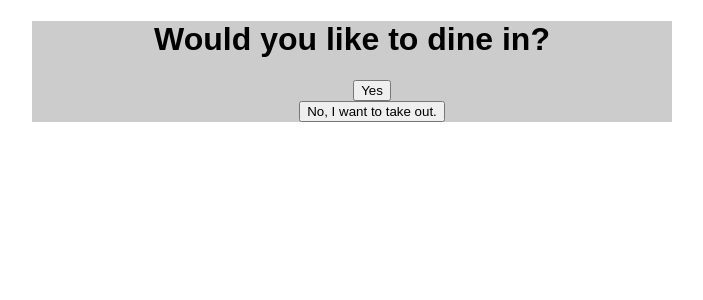
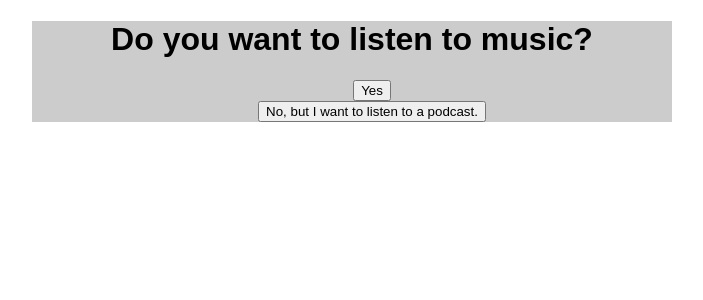
Before and after one commit to alliestehney/audioSelection, a React (Create React App) app: page / in a window 1280 px wide. Shown: the top 300 px of the page, without its empty margins (288-991 px from the left). Built offline with nearby package versions, Linux system fonts and the light colour scheme.

Commit message:
Answer to first question saved to state; music component added

```diff
--- a/src/actions/index.js
+++ b/src/actions/index.js
@@ -0,0 +1,6 @@
+export function showMusicGenre(audiotype) {
+	return {
+		type: "SHOW_MUSIC_GENRE",
+		audiotype
+	}
+}
--- a/src/components/App.js
+++ b/src/components/App.js
@@ -1,14 +1,31 @@
 import React, { Component } from 'react';
-import MealType from './MealType';
+import { connect } from 'react-redux';
+import AudioType from './AudioType';
+import MusicGenre from './MusicGenre';
 
 class App extends Component {
   render() {
-    return (
-      <div className="App">
-      		<MealType />
-      </div>
-    );
+
+  	if (this.props.currentComponent === "audio_type") {
+  		return (
+  			<AudioType />
+  		);
+  	} else if (this.props.currentComponent === "music_genre_list") {
+  		return (
+  			<MusicGenre />
+  		);
+  	} else {
+  		return (
+  			<AudioType />
+  		)
+  	}
   }
 }
 
-export default App;
+function mapStateToProps(state) {
+	return {
+		currentComponent: state.currentComponent
+	}
+}
+
+export default connect(mapStateToProps)(App);
--- /dev/null
+++ b/src/components/AudioType.js
@@ -0,0 +1,32 @@
+import React, { Component } from 'react';
+import { connect } from 'react-redux';
+import { showMusicGenre } from '../actions';
+
+class AudioType extends Component {
+
+	render() {
+
+		return(
+			<div className="MealTypeForm">
+				<h1>Do you want to listen to music?</h1>
+				<ul className="MealTypes">
+					<li><button type="button" value="music" onClick={this.handleInputChange.bind(this)}>Yes</button></li>
+					<li><button type="button" value="podcast" onClick={this.handleInputChange.bind(this)}>No, but I want to listen to a podcast.</button></li>
+				</ul>
+			</div>
+		);
+	}
+
+	handleInputChange(event) {
+		const VAL = event.currentTarget.value;
+		console.log("HANDLE INPUT: ", VAL);
+		console.log(event.currentTarget.value);
+		this.props.onClick(event.currentTarget.value);
+	}
+}
+
+const mapActionsToProps = {
+	onClick: showMusicGenre
+}
+
+export default connect(null, mapActionsToProps)(AudioType);
--- a/src/components/MealType.js
+++ /dev/null
@@ -1,24 +0,0 @@
-import React, { Component } from 'react';
-
-class MealType extends Component {
-
-	render() {
-
-		return(
-			<div className="MealTypeForm">
-				<h1>Would you like to dine in?</h1>
-				<ul className="MealTypes">
-					<li><button type="button" value="dineIn" onClick={this.handleClick.bind(this)}>Yes</button></li>
-					<li><button type="button" value="takeOut" onClick={this.handleClick.bind(this)}>No, I want to take out.</button></li>
-				</ul>
-			</div>
-		);
-	}
-
-	handleClick(event) {
-		event.preventDefault();
-		this.props.onClick(event.currentTarget.value);
-	}
-}
-
-export default MealType;
--- /dev/null
+++ b/src/components/MusicGenre.js
@@ -0,0 +1,16 @@
+import React, { Component } from 'react';
+
+class MusicGenre extends Component {
+
+	render() {
+
+		return(
+			<div className="MealTypeForm">
+				<h2>TEST: SHOWING MUSIC GENRE</h2>
+			</div>
+		);
+	}
+
+}
+
+export default MusicGenre;
--- a/src/reducers/index.js
+++ b/src/reducers/index.js
@@ -1,9 +1,15 @@
 const INITIAL_STATE = {
-	mealType: "dineIn"
+	audioType: "",
+	currentComponent: "audio_type"
 }
 
 export default function(state=INITIAL_STATE, action) {
 	switch(action.type) {
+		case "SHOW_MUSIC_GENRE":
+			return Object.assign({}, state, {
+				audioType: action.audiotype,
+				currentComponent: "music_genre_list"
+			});
 		default:
 			return state;
 	}
```
Also changed, not shown: src/components/PodcastType.js (added, +14 -0 lines).
